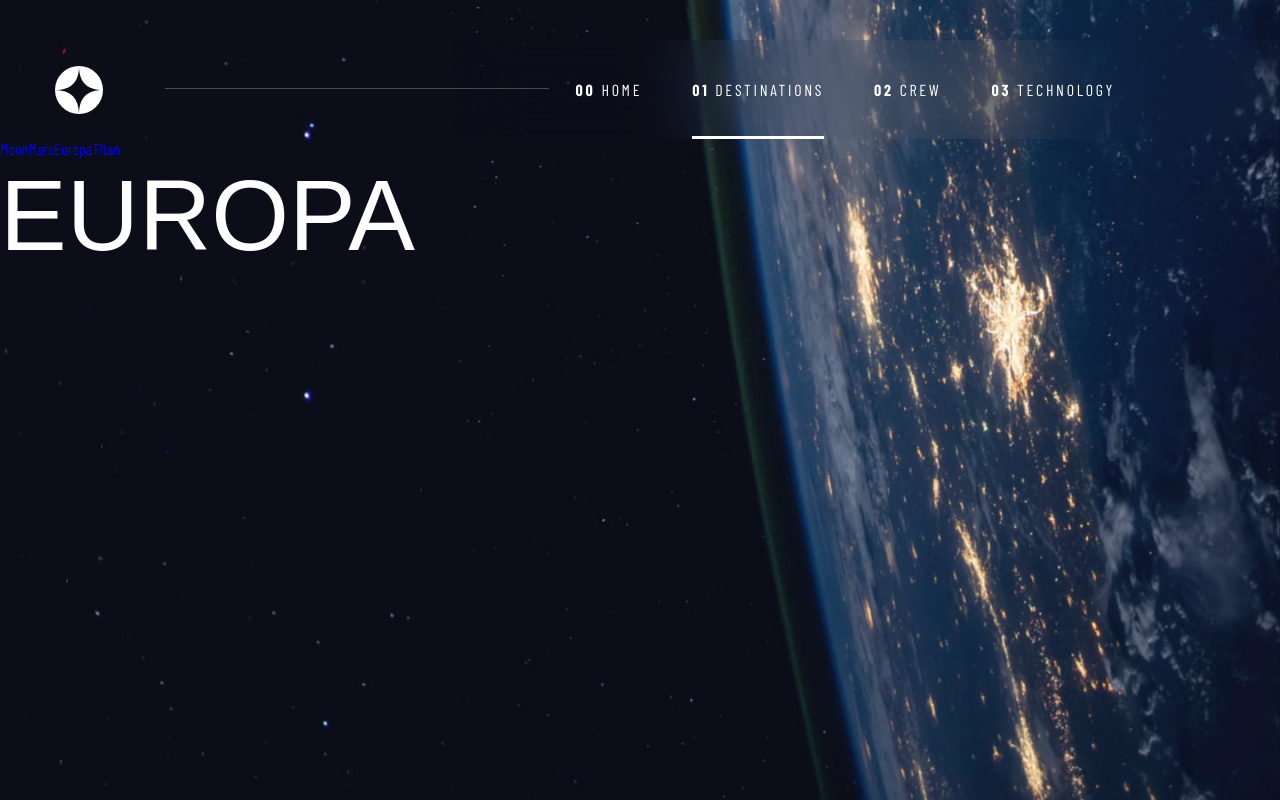
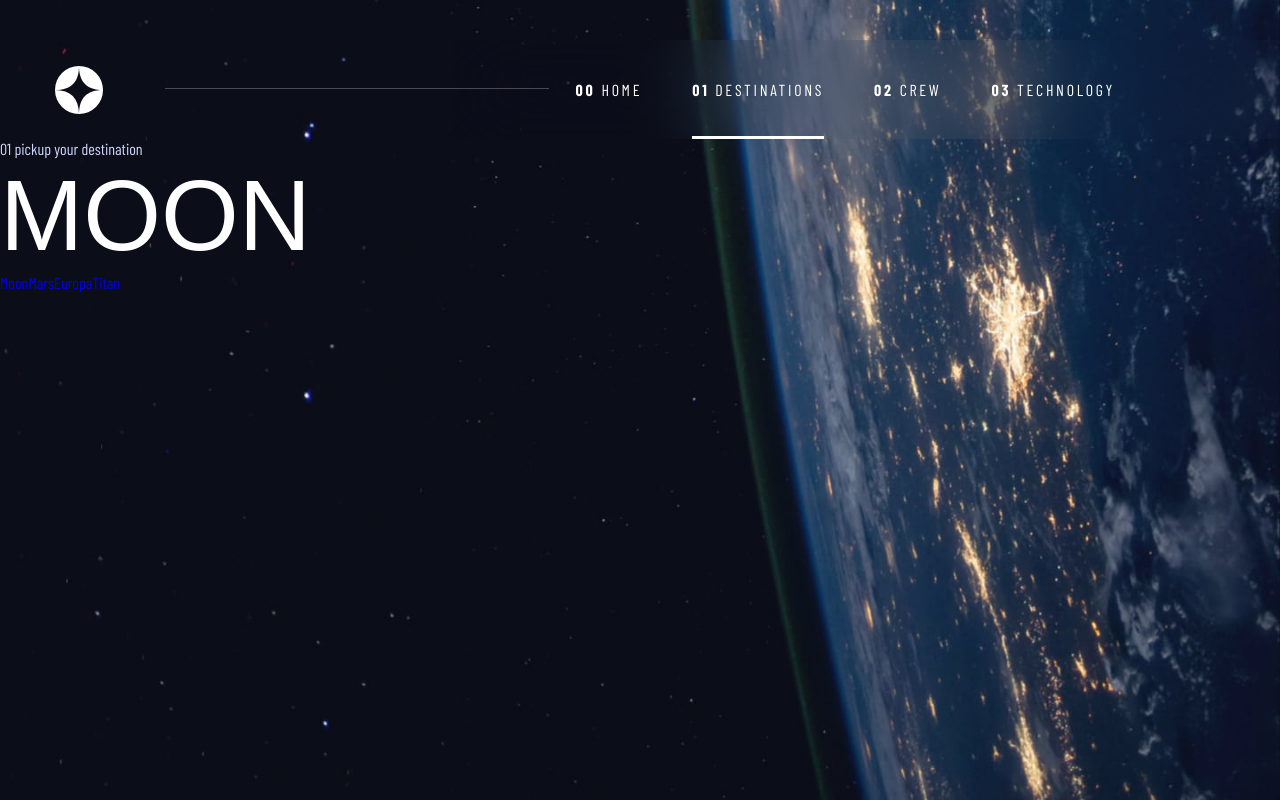
Before and after one commit to Umlen/space-tourism-website, a Next.js app: page /destinations/europa in a window 1280 px wide. Built offline with nearby package versions, Linux system fonts and the light colour scheme; a web font is replaced by a local one.

Commit message:
pages submenu

```diff
--- a/src/app/destinations/[name]/page.tsx
+++ b/src/app/destinations/[name]/page.tsx
@@ -1,17 +1,25 @@
+import destinations from '@/data/destinations.json';
 import typography from '@/style/typography.module.scss';
+import { submenuLinks } from '@/types/types';
 
-type DestinationProps = {
-  params: {
-    name: string;
-  };
-};
+import PageSubmenu from '@/components/navigation/PageSubmenu';
 
-function Destination ({params: {name}}: DestinationProps) {
+function Destination () {
+  const destinationsArr = destinations.destinations;
+  const destinationLinks: submenuLinks = destinationsArr.map(destination => {
+    return {
+      href: `/destinations/${destination.name.toLocaleLowerCase()}`,
+      text: destination.name,
+      class: ''
+    };
+  });
+
   return (
     <div>
       <h1 className={`${typography.bigHeader} ${typography.uppercaseText}`}>
-        {name}
+        {destinationsArr[0].name}
       </h1>
+      <PageSubmenu linksArr={destinationLinks} />
     </div>
   );
 }
--- a/src/app/destinations/layout.tsx
+++ b/src/app/destinations/layout.tsx
@@ -1,20 +1,12 @@
-import Link from 'next/link';
-import destinations from '@/data/destinations.json';
-
 function LayoutDestinations({children}: {children:React.ReactNode}) {
-  const destinationsArr = destinations.destinations;
-
   return (
-    <div>
-      {
-        destinationsArr.map((destination, key) =>
-          <Link key={key} href={`/destinations/${destination.name.toLocaleLowerCase()}`}>
-            {destination.name}
-          </Link>
-        )
-      }
-    {children}
-    </div>
+    <section>
+      <p>
+        <span>01 </span>
+        pickup your destination
+      </p>
+      {children}
+    </section>
   );
 }
 
--- /dev/null
+++ b/src/components/navigation/PageSubmenu.tsx
@@ -0,0 +1,24 @@
+import Link from 'next/link';
+import { submenuLinks } from '@/types/types';
+
+type submenuProps = {
+  linksArr: submenuLinks;
+};
+
+const PageSubmenu:React.FC<submenuProps> = ({ linksArr }) => {
+  return (
+    <div>
+      {
+        linksArr.map((link, key) => {
+          return (
+            <Link key={key} href={link.href}>
+              {link.text}
+            </Link>
+          )
+        })
+      }
+    </div>
+  );
+};
+
+export default PageSubmenu;
--- /dev/null
+++ b/src/types/types.ts
@@ -0,0 +1,5 @@
+export type submenuLinks = {
+  href: string;
+  text: string;
+  class: string;
+}[];
```
Also changed, not shown: src/app/crew/[name]/page.tsx (+16 -7 lines), src/app/crew/layout.tsx (+6 -17 lines), src/app/technology/[name]/page.tsx (+16 -7 lines), src/app/technology/layout.tsx (+6 -17 lines).
